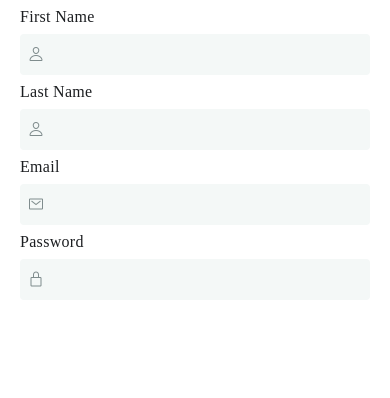
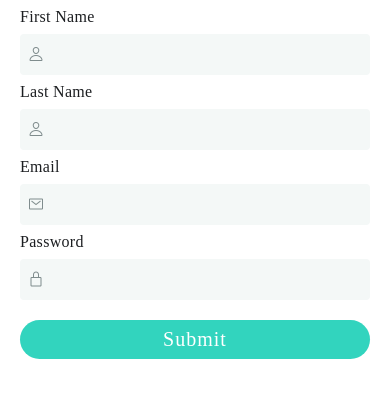
Before and after one commit to Mowgle88/WhatsAppClone, a React Native app: screen / in a window 390 px wide. Shown: the top 398 px of the page. Built offline with nearby package versions, Linux system fonts and the light colour scheme.

Commit message:
feat: add SubmitButton

```diff
--- /dev/null
+++ b/src/components/SubmitButton.tsx
@@ -0,0 +1,62 @@
+import React from "react";
+import {
+  StyleProp,
+  StyleSheet,
+  Text,
+  TouchableOpacity,
+  ViewStyle,
+} from "react-native";
+import colors from "../constants/colors";
+
+interface SubmitButtonProps {
+  disabled?: boolean;
+  color?: string;
+  title: string;
+  style?: StyleProp<ViewStyle>;
+  onPress: () => void;
+}
+
+const SubmitButton: React.FC<SubmitButtonProps> = ({
+  disabled = false,
+  color,
+  title,
+  style,
+  onPress = () => {},
+}) => {
+  const enabledBgColor = color || colors.primary;
+  const disabledBgColor = colors.lightGrey;
+  const bgColor = disabled ? disabledBgColor : enabledBgColor;
+
+  return (
+    <TouchableOpacity
+      onPress={disabled ? () => {} : onPress}
+      style={[styles.button, { backgroundColor: bgColor }, style]}
+    >
+      <Text style={[styles.text, disabled && styles.disabledText]}>
+        {title}
+      </Text>
+    </TouchableOpacity>
+  );
+};
+
+export default SubmitButton;
+
+const styles = StyleSheet.create({
+  button: {
+    backgroundColor: colors.primary,
+    paddingHorizontal: 32,
+    paddingVertical: 8,
+    borderRadius: 32,
+    justifyContent: "center",
+    alignItems: "center",
+  },
+  text: {
+    color: "white",
+    fontFamily: "Caveat-Bold",
+    fontSize: 20,
+    letterSpacing: 1,
+  },
+  disabledText: {
+    color: colors.grey,
+  },
+});
--- a/src/constants/colors.ts
+++ b/src/constants/colors.ts
@@ -4,4 +4,5 @@ export default {
   nearlyWhite: "#f4f8f7",
   grey: "#7f8c8d",
   textColor: "#1c1e21",
+  primary: "#32d4Be",
 };
--- a/src/screens/AuthScreen.tsx
+++ b/src/screens/AuthScreen.tsx
@@ -3,6 +3,7 @@ import { SafeAreaView, StyleSheet } from "react-native";
 import IonIcon from "react-native-vector-icons/Ionicons";
 import PageContainer from "../components/PageContainer";
 import Input from "../components/Input";
+import SubmitButton from "../components/SubmitButton";
 
 const AuthScreen: React.FC = () => {
   return (
@@ -12,6 +13,7 @@ const AuthScreen: React.FC = () => {
         <Input label="Last Name" icon="person-outline" IconPack={IonIcon} />
         <Input label="Email" icon="mail-outline" IconPack={IonIcon} />
         <Input label="Password" icon="lock-closed-outline" IconPack={IonIcon} />
+        <SubmitButton title="Submit" onPress={() => {}} style={styles.button} />
       </PageContainer>
     </SafeAreaView>
   );
@@ -21,6 +23,9 @@ const styles = StyleSheet.create({
   container: {
     flex: 1,
   },
+  button: {
+    marginTop: 20,
+  },
 });
 
 export default AuthScreen;
```
